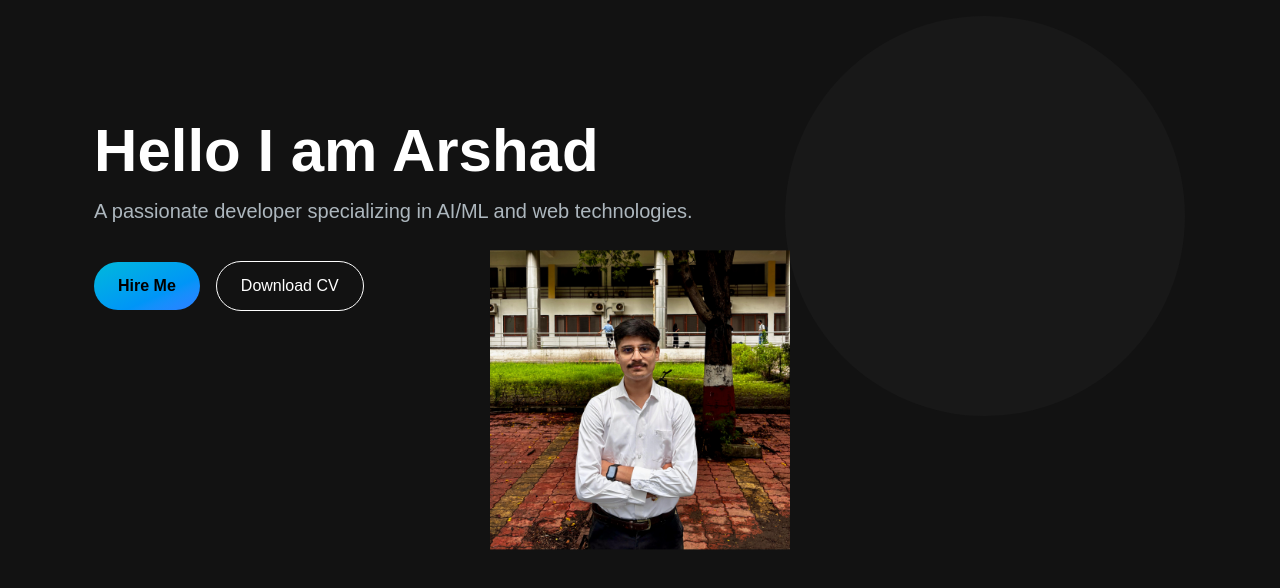
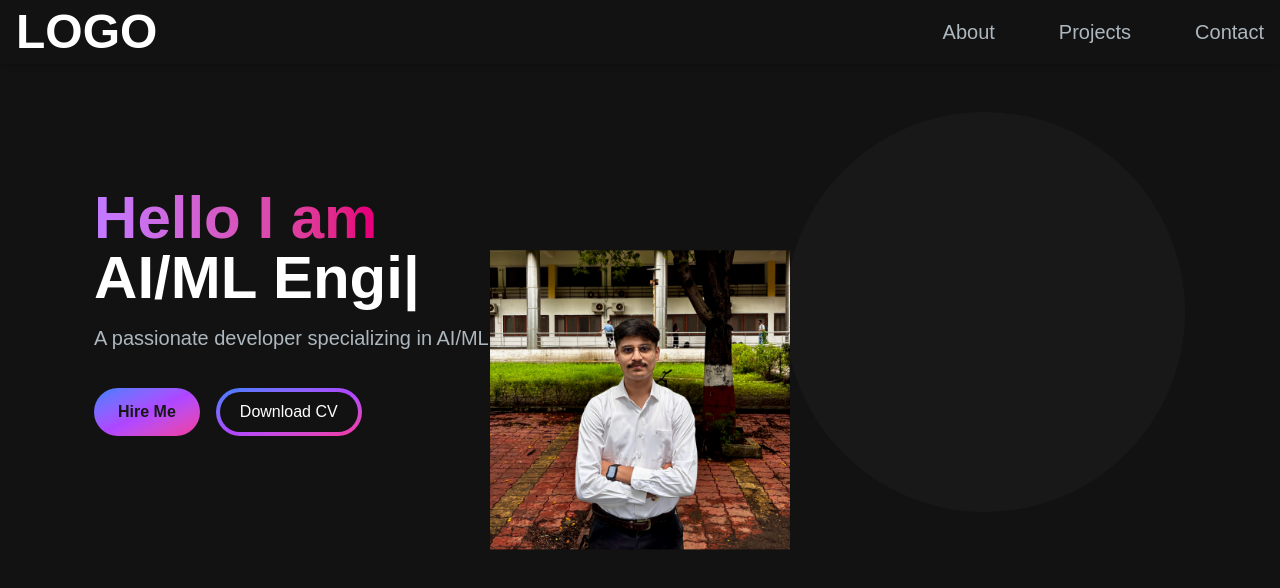
Before and after one commit to Arshad-13/Arshad_Portfolio, a Next.js app: page / in a window 1280 px wide. Shown: the top 588 px of the page. Built offline with nearby package versions, Linux system fonts and the light colour scheme.

Commit message:
added Navbar, links, fancy icons and Animated text

```diff
--- a/app/components/HeroSection.jsx
+++ b/app/components/HeroSection.jsx
@@ -1,5 +1,9 @@
-import React from 'react'
+"use client";
+import React, { use } from 'react'
 import Image from 'next/image'
+
+import { TypeAnimation } from 'react-type-animation';
+
 
 const HeroSection = () => {
   return (
@@ -7,17 +11,36 @@
       <div className="grid grid-cols-1 sm:grid-cols-12">
         <div className="lg:col-span-7 place-self-center text-center sm:text-left">
         <h1 className="text-white mb-4 text-4xl sm:text-5xl lg:text-6xl font-extrabold">
-            Hello I am Arshad
+            <span className="text-transparent bg-clip-text bg-gradient-to-r from-purple-400 to-pink-600">
+                Hello I am{" "}
+            </span>
+            <br></br>
+            <TypeAnimation
+                sequence={[
+                  // Same substring at the start will only be typed out once, initially
+                  'Arshad',
+                  2000, // wait 2s before replacing "Mice" with "Hamsters"
+                  'AI/ML Engineer',
+                  2000,
+                  'Web Developer',
+                  2000,
+                  'Competitive Programmer',
+                  2000
+                ]}
+                wrapper="span"
+                speed={50}
+                repeat={Infinity}
+            />
         </h1>
         <p className="text-[#ADB7BE] text-base sm:text-lg mb-6 lg:text-xl">
             A passionate developer specializing in AI/ML and web technologies.
         </p>
         <div>
-            <button className="px-6 py-3 w-full sm:w-fit rounded-full mr-4 bg-linear-to-br from-cyan-500 to-blue-500 hover:bg-slate-200 text-black font-semibold">
-                Hire Me
+            <button className="px-6 py-3 w-full sm:w-fit rounded-full mr-4 bg-gradient-to-br from-blue-500 via-purple-500 to-pink-500 hover:bg-slate-200 text-White font-semibold">
+                <span>Hire Me</span>
             </button>
-            <button className="px-6 py-3 w-full sm:w-fit rounded-full mr-4 bg-transparent hover:bg-slate-800 text-white border border-white mt-3">
-                Download CV
+            <button className="px-1 py-1 w-full sm:w-fit rounded-full mr-4 bg-gradient-to-br from-blue-500 via-purple-500 to-pink-500 hover:bg-slate-800 text-white mt-3">
+                <span className="block bg-[#121212] hover:bg-slate-800 rounded-full px-5 py-2">Download CV</span>
             </button>
         </div>
         </div>
--- /dev/null
+++ b/app/components/MenuOverlay.jsx
@@ -0,0 +1,17 @@
+import React from 'react'
+import Link from 'next/link'
+import NavLink from './NavLink';
+
+const MenuOverlay = ({ links }) => {
+  return (
+      <ul className="flex flex-col py-4 items-center justify-center">
+        {links.map((link, index) => (
+            <li key={index}>
+                <NavLink href={link.path} title={link.title} />
+            </li>
+        ))}
+      </ul>
+  )
+}
+
+export default MenuOverlay
--- /dev/null
+++ b/app/components/NavLink.jsx
@@ -0,0 +1,9 @@
+import Link from "next/link";
+
+const NavLink = ({ href, title }) => {
+    return (
+        <Link href={href} className="block py-2 pl-3 pr-4 text-[#ADB7BE] sm:text-xl rounded md:p-0 hover:text-white">{title}</Link>
+    )
+}
+
+export default NavLink
--- /dev/null
+++ b/app/components/Navbar.jsx
@@ -0,0 +1,59 @@
+"use client";
+import React, { useState } from 'react'
+import Link from 'next/link'
+import NavLink from './NavLink';
+import { Bars3Icon, XMarkIcon } from '@heroicons/react/24/solid';
+import MenuOverlay from './MenuOverlay';
+
+const navLinks = [
+    {
+        title: "About",
+        path: "#about"
+    },
+    {
+        title: "Projects",
+        path: "#projects"
+    },
+    {
+        title: "Contact",
+        path: "#contact"
+    }
+]
+
+const Navbar = () => {
+    const [navbarOpen, setNavbarOpen] = useState(false);
+  return (
+    <nav className='fixed top-0 left-0 right-0 z-10 bg-[#121212] bg-opacity-80 shadow-md'>
+        <div className="flex flex-wrap items-center justify-between mx-auto px-4 py-2">
+            <Link href={"/"} className="text-white font-semibold text-2xl md:text-5xl">
+                LOGO
+            </Link>
+            <div className="mobile-menublock md:hidden">
+                {
+                    !navbarOpen ? (
+                        <button onClick={() => setNavbarOpen(true)} className="flex items-center px-3 py-2 border rounded border-slate-200 text-slate-200 hover:text-white hover:border-white"><Bars3Icon className="h-5 w-5" /></button>
+                    ) : (
+                        <button onClick={() => setNavbarOpen(false)} className="flex items-center px-3 py-2 border rounded border-slate-200 text-slate-200 hover:text-white hover:border-white"><XMarkIcon className="h-5 w-5" /></button>
+                    )
+                }
+            </div>
+            <div className="menu hidden md:block md:w-auto" id="navbar">
+                <ul className="flex p-4 md:p-0 md:flex-row md:space-x-8 mt-0">
+                    {
+                    navLinks.map((link, index) => (
+                        <li key={index} className="md:ml-8">
+                            <NavLink href={link.path} title={link.title} />
+                        </li>
+                    ))
+                }
+                </ul>
+            </div>
+        </div>
+        {
+            navbarOpen ? <MenuOverlay links={navLinks} /> : null
+        }
+    </nav>
+  )
+}
+
+export default Navbar
--- a/app/page.js
+++ b/app/page.js
@@ -1,10 +1,12 @@
 import Image from "next/image";
 import HeroSection from "./components/HeroSection";
+import Navbar from "./components/Navbar";
 
 export default function Home() {
   return (
       <main className="flex min-h-screen flex-col bg-[#121212]">
-        <div className="container mx-auto px-12 py-4">
+        <Navbar />
+        <div className="container mt-24 mx-auto px-12 py-4">
           <HeroSection />
         </div>
       </main>
```
Also changed, not shown: package.json (+6 -4 lines), 1 other file (tests, documents, lock files or other folders).
